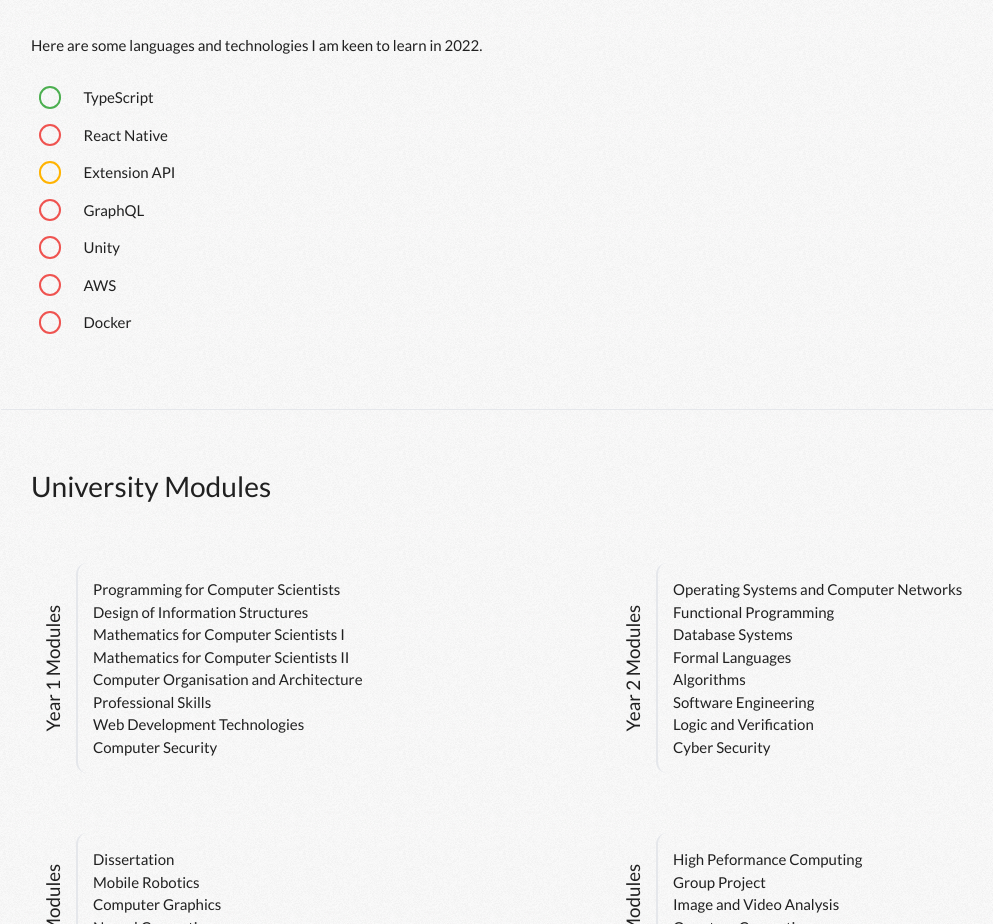
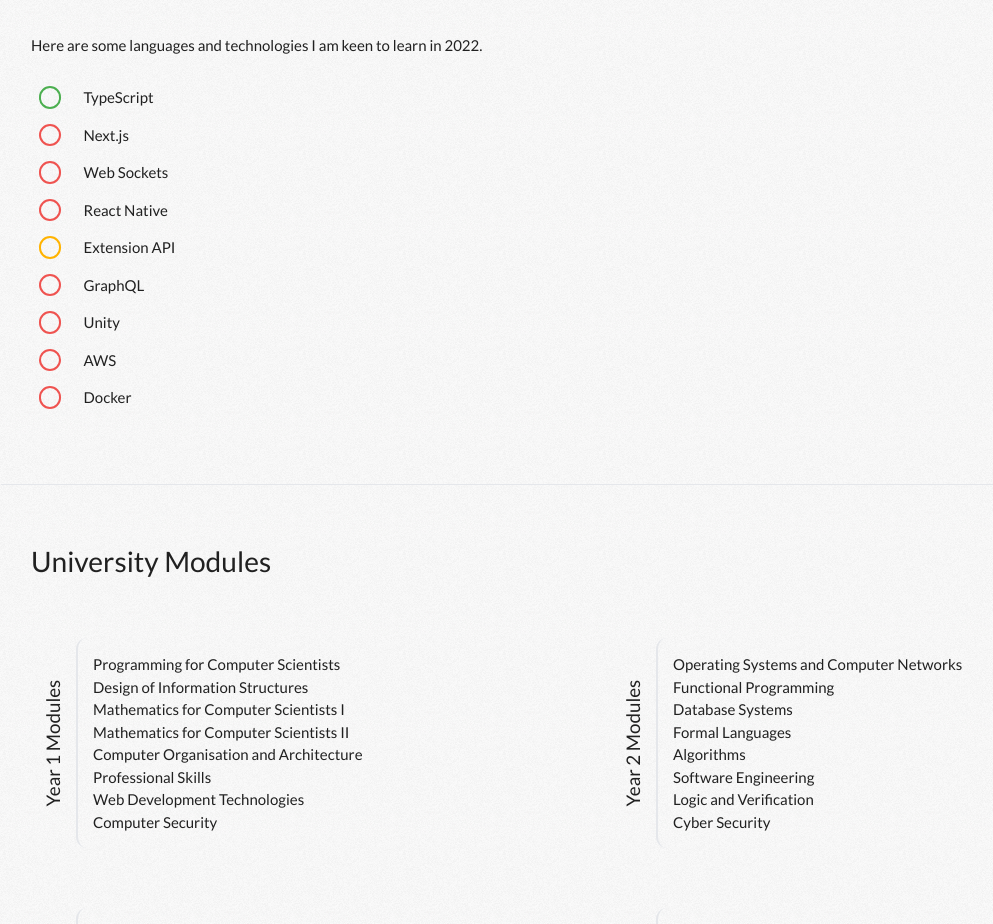
Before and after one commit to KyleGough/portfolio, a React (Create React App) app: page /about in a window 1280 px wide. Shown: the part 2949-3873 px from the top of the page, without its empty margins (29-1022 px from the left). Built offline with nearby package versions, Linux system fonts and the light colour scheme.

Commit message:
Added more goals

```diff
--- a/src/About.tsx
+++ b/src/About.tsx
@@ -160,6 +160,8 @@ export default function About() {
             <p className='my-4'>Here are some languages and technologies I am keen to learn in 2022.</p>
             <ul className='list-none mt-8 ml-14'>
                 <GoalListItem name='TypeScript' progress={Progress.GREEN} />
+                <GoalListItem name='Next.js' progress={Progress.RED} />
+                <GoalListItem name='Web Sockets' progress={Progress.RED} />
                 <GoalListItem name='React Native' progress={Progress.RED} />
                 <GoalListItem name='Extension API' progress={Progress.AMBER} />
                 <GoalListItem name='GraphQL' progress={Progress.RED} />
```
